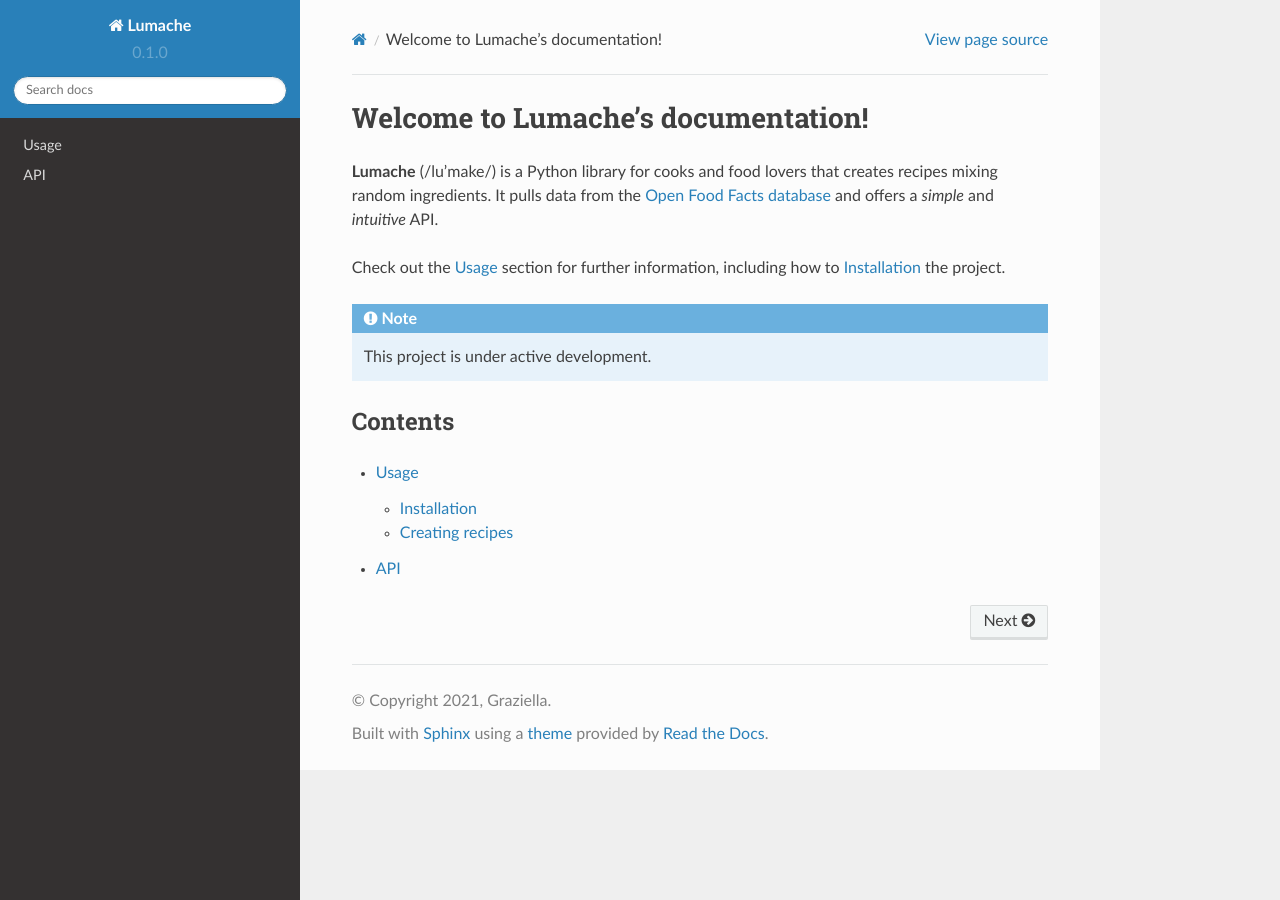
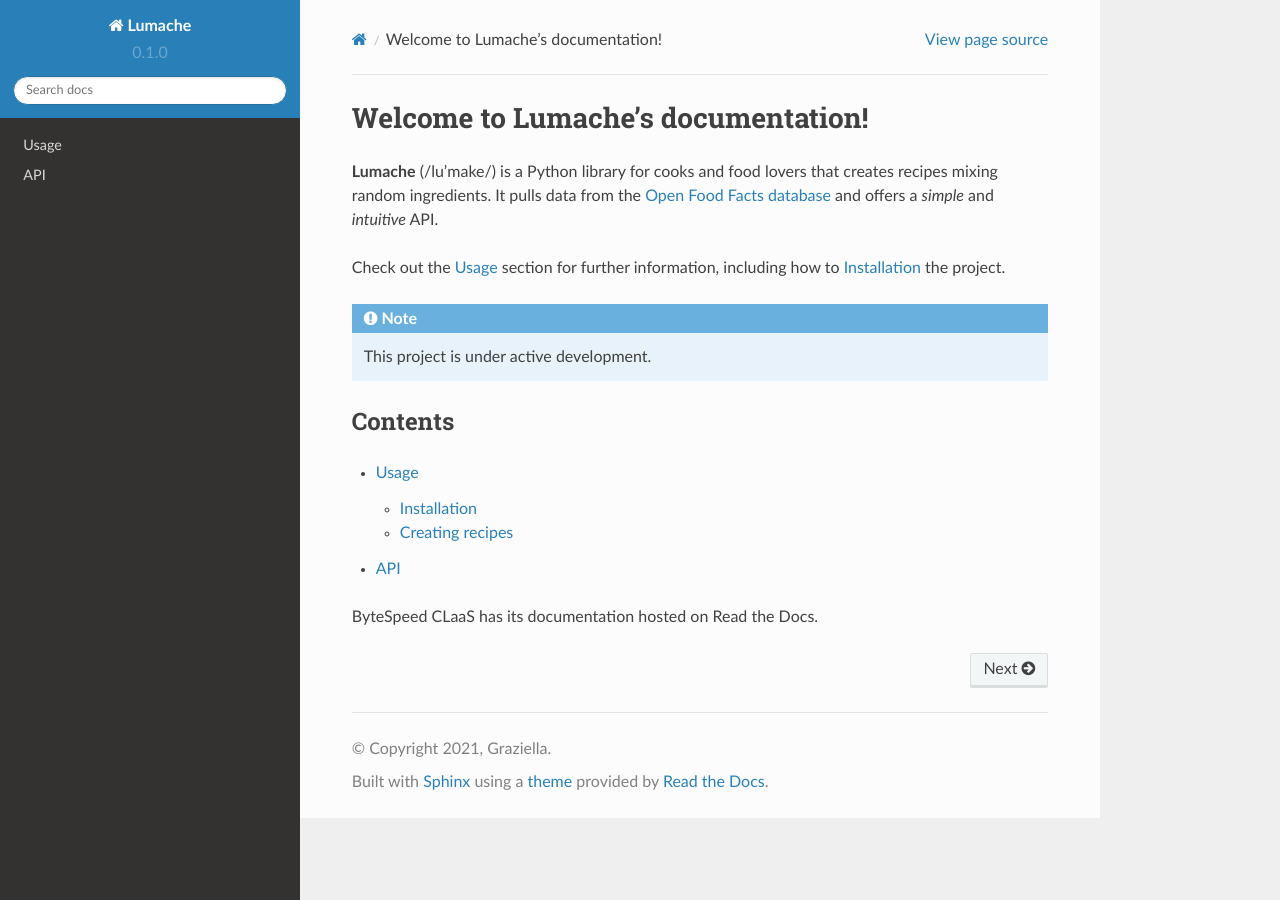
Before and after one commit to bytespeed/CLaaS-Documentation, a Sphinx documentation site: the page built from docs/source/index.rst, in a window 1280 px wide. Built offline with Sphinx 7.4.7 and the Read the Docs theme 2.0.0, drawn with Linux system fonts in a browser that asks for light colours.

Commit message:
Update index.rst

```diff
--- a/docs/source/index.rst
+++ b/docs/source/index.rst
@@ -20,3 +20,4 @@
 
    usage
    api
+ByteSpeed CLaaS has its documentation hosted on Read the Docs.
```
